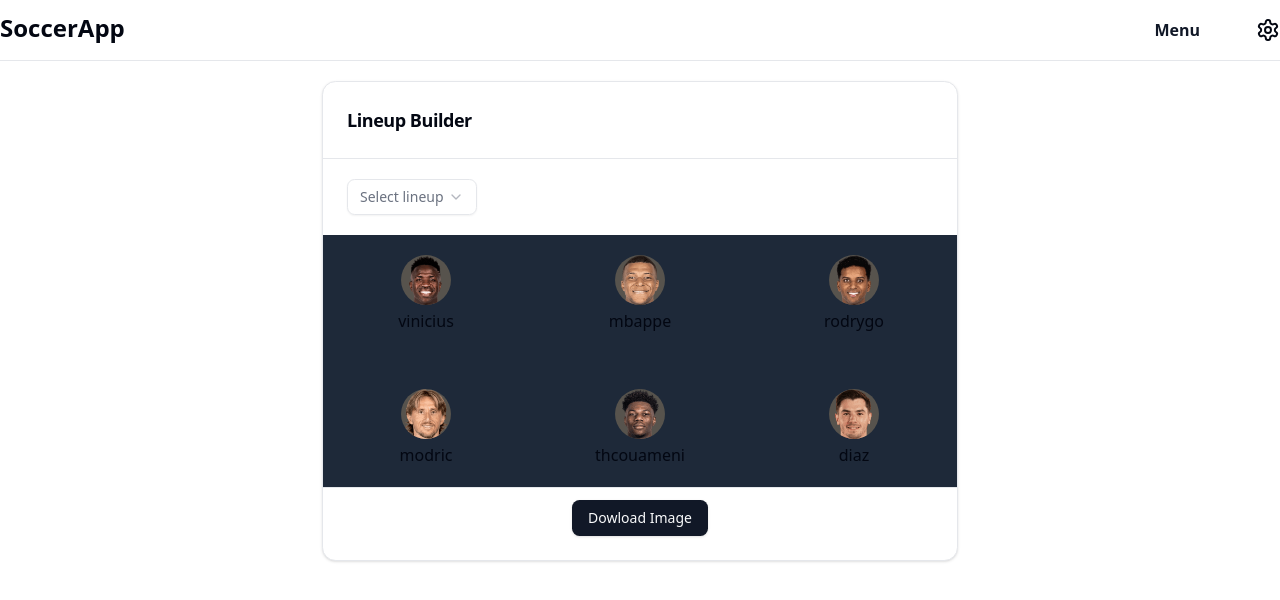
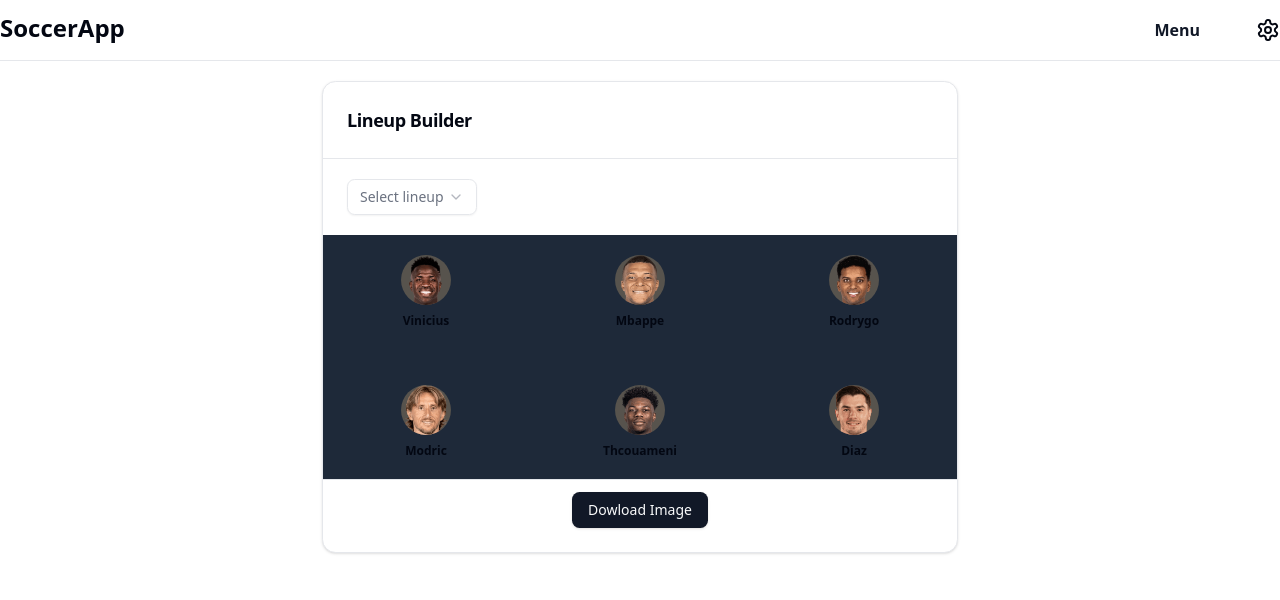
Before and after one commit to hendriam/soccer-app, a Next.js app: page /lineup-builder in a window 1280 px wide. Shown: the top 600 px of the page. Built offline with nearby package versions, Linux system fonts and the light colour scheme.

Commit message:
fixing the aria-describedby did not match by adding tag id in DndContext

```diff
--- a/components/lineup-builder/drag-and-drop-list.tsx
+++ b/components/lineup-builder/drag-and-drop-list.tsx
@@ -15,7 +15,7 @@ import {
 } from "@dnd-kit/sortable";
 import { useState } from "react";
 import { PlayerType, players } from "@/data";
-import Droppable from "./lineup-builder-droppable";
+import SortableItem from "./sortable-item";
 
 export default function DragAndDropList() {
     const [lineUps, setLineUps] = useState<PlayerType[]>(players);
@@ -42,6 +42,7 @@ export default function DragAndDropList() {
     return (
         <CardContent className="py-5 bg-gray-800">
             <DndContext
+                id="builder-dnd"
                 sensors={sensors}
                 onDragEnd={handleDragEnd}
                 collisionDetection={closestCenter}
@@ -52,7 +53,7 @@ export default function DragAndDropList() {
                         items={lineUps.map((lineUp) => String(lineUp.id))}
                     >
                         {lineUps.map((lineUp) => (
-                            <Droppable key={lineUp.id} player={lineUp} />
+                            <SortableItem key={lineUp.id} player={lineUp} />
                         ))}
                     </SortableContext>
                 </div>
--- a/components/lineup-builder/lineup-builder-card.tsx
+++ b/components/lineup-builder/lineup-builder-card.tsx
@@ -6,15 +6,6 @@ import { LineupSelect } from "./lineup-select";
 import LineUpBuilderCardFooter from "./lineup-builder-card-footer";
 import LineUpBuilderCardHeader from "./lineup-builder-card-header";
 import DragAndDropList from "./drag-and-drop-list";
-
-const playerImages = [
-    "/vinicius.png",
-    "/mbappe.png",
-    "/rodrygo.png",
-    "/modric.png",
-    "/thcouameni.png",
-    "/diaz.png",
-];
 
 export default function LineUpBuilderCard() {
     return (
--- a/components/lineup-builder/lineup-builder-draggable.tsx
+++ /dev/null
@@ -1,40 +0,0 @@
-"use client";
-
-import { PlayerType } from "@/data";
-import Image from "next/image";
-import { PlusIcon } from "lucide-react";
-import { useDraggable } from "@dnd-kit/core";
-
-export default function Draggable({ player }: { player: PlayerType }) {
-    const { attributes, listeners, setNodeRef, transform } = useDraggable({
-        id: player.id,
-    });
-
-    const style = transform
-        ? {
-              transform: `translate(${transform.x}px, ${transform.y}px)`,
-          }
-        : undefined;
-
-    return (
-        <button
-            ref={setNodeRef}
-            {...listeners}
-            {...attributes}
-            type="button"
-            className="flex flex-col justify-center items-center space-y-1 group cursor-pointer"
-            style={style}
-        >
-            <div className="bg-stone-600 rounded-full  group-hover:opacity-50">
-                <Image
-                    src={player.image}
-                    width={50}
-                    height={50}
-                    alt={player.image}
-                    className="rounded-full "
-                />
-            </div>
-            <PlusIcon className="bg-gray-50 rounded-full text-gray-600 group-hover:opacity-50" />
-        </button>
-    );
-}
--- a/components/lineup-builder/lineup-builder-droppable.tsx
+++ /dev/null
@@ -1,52 +0,0 @@
-import Image from "next/image";
-import { PlusIcon } from "lucide-react";
-import { useSortable } from "@dnd-kit/sortable";
-import { PlayerType } from "@/data";
-import { CSS } from "@dnd-kit/utilities";
-
-export default function Droppable({ player }: { player: PlayerType }) {
-    const { attributes, listeners, setNodeRef, transform, transition } = useSortable({
-        id: String(player.id),
-    });
-
-    const style = transform
-        ? {
-              transform: CSS.Translate.toString(transform),
-              transition,
-          }
-        : undefined;
-
-    function handleOnclick() {
-        console.log("test");
-    }
-
-    return (
-        <div
-            ref={setNodeRef}
-            style={style}
-            {...listeners}
-            {...attributes}
-            key={player.id}
-            className="flex justify-center"
-        >
-            <button
-                type="button"
-                className="flex flex-col justify-center items-center space-y-1 group cursor-pointer"
-            >
-                <div
-                    onClick={handleOnclick}
-                    className="bg-stone-600 rounded-full  group-hover:opacity-50"
-                >
-                    <Image
-                        src={player.image}
-                        width={50}
-                        height={50}
-                        alt={player.image}
-                        className="rounded-full "
-                    />
-                </div>
-                <span>{player.name}</span>
-            </button>
-        </div>
-    );
-}
--- a/components/lineup-builder/sortable-item.tsx
+++ b/components/lineup-builder/sortable-item.tsx
@@ -1,18 +1,23 @@
 import Image from "next/image";
-import { PlusIcon } from "lucide-react";
 import { useSortable } from "@dnd-kit/sortable";
 import { PlayerType } from "@/data";
+import { CSS } from "@dnd-kit/utilities";
 
-export default function SortableItem({ player }: { player: PlayerType }) {
+export default function Droppable({ player }: { player: PlayerType }) {
     const { attributes, listeners, setNodeRef, transform, transition } = useSortable({
         id: String(player.id),
     });
 
     const style = transform
         ? {
-              transform: `translate(${transform.x}px, ${transform.y}px)`,
+              transform: CSS.Translate.toString(transform),
+              transition,
           }
         : undefined;
+
+    function handleOnclick() {
+        console.log("test");
+    }
 
     return (
         <div
@@ -24,11 +29,13 @@ export default function SortableItem({ player }: { player: PlayerType }) {
             className="flex justify-center"
         >
             <button
-                key={player.id}
                 type="button"
-                className="flex flex-col justify-center items-center space-y-1 group cursor-pointer"
+                className="flex flex-col justify-center items-center space-y-2 group cursor-pointer"
             >
-                <div key={player.id} className="bg-stone-600 rounded-full  group-hover:opacity-50">
+                <div
+                    onClick={handleOnclick}
+                    className="bg-stone-600 rounded-full  group-hover:opacity-50"
+                >
                     <Image
                         src={player.image}
                         width={50}
@@ -37,7 +44,7 @@ export default function SortableItem({ player }: { player: PlayerType }) {
                         className="rounded-full "
                     />
                 </div>
-                <span>{player.name}</span>
+                <span className="capitalize text-xs font-semibold">{player.name}</span>
             </button>
         </div>
     );
```
